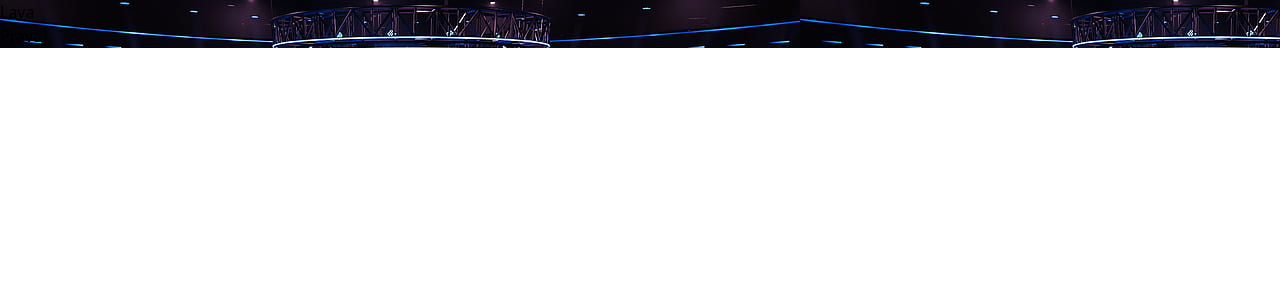
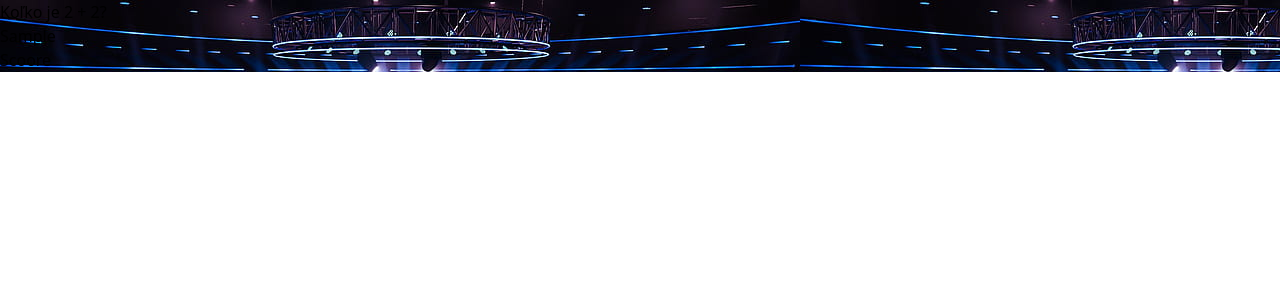
Before and after one commit to marosmichna/Millionaire-app, a React (Vite) app: page / in a window 1280 px wide. Both pictures are taken after typing "Sample" into the empty fields and a click on the button "Submit". Shown: the top 300 px of the page. Built offline with nearby package versions, Linux system fonts and the light colour scheme.

Commit message:
Add question 1 and 2

```diff
--- a/package.json
+++ b/package.json
@@ -13,6 +13,7 @@
     "@reduxjs/toolkit": "^2.2.1",
     "@types/react-redux": "^7.1.33",
     "clsx": "^2.1.0",
+    "firebase": "^10.8.1",
     "react": "^18.2.0",
     "react-dom": "^18.2.0",
     "react-hook-form": "^7.51.0",
--- a/src/App.tsx
+++ b/src/App.tsx
@@ -21,4 +21,4 @@ function App() {
   )
 }
 
-export default App
+export default App;
--- /dev/null
+++ b/src/components/GamePage/Scoore.tsx
@@ -0,0 +1,21 @@
+import { useSelector } from "react-redux";
+import { RootState } from "../../state/store";
+
+
+const Scoore = () => {
+
+  const userName = useSelector((state: RootState) => state.userName.userName);
+
+  return (
+    <div>
+        <div className="flex sm:h-screen sm:flex-col sm:justify-between px-8">
+            <div>{userName}</div>
+            <div>
+                Scoore
+            </div>
+        </div>
+    </div>
+  )
+}
+
+export default Scoore;
--- /dev/null
+++ b/src/data/millionaireQuestion.json
@@ -0,0 +1,42 @@
+[
+  [
+    {
+      "question": "Koľko je 1 + 1?",
+      "answers": ["1", "2", "3", "4"],
+      "correctAnswer": "2",
+      "value": 1000
+    },
+    {
+      "question": "Koľko je 3 + 1?",
+      "answers": ["1", "2", "3", "4"],
+      "correctAnswer": "4",
+      "value": 1000
+    },
+    {
+      "question": "Koľko je 2 + 2?",
+      "answers": ["1", "2", "3", "4"],
+      "correctAnswer": "4",
+      "value": 1000
+    }
+  ],
+  [
+    {
+      "question": "Aké je hlavné mesto Česka?",
+      "answers": ["Praha", "Brno", "Moskva", "Paríž"],
+      "correctAnswer": "Praha",
+      "value": 2000
+    },
+    {
+      "question": "Aké je hlavné mesto Slovenska?",
+      "answers": ["Praha", "Bratislava", "Zvolen", "Utekáč"],
+      "correctAnswer": "Bratislava",
+      "value": 2000
+    },
+    {
+      "question": "Aké je hlavné mesto Francúzska?",
+      "answers": ["Tokio", "Atény", "Paríž", "Berlín"],
+      "correctAnswer": "Paríž",
+      "value": 2000
+    }
+  ]
+]
--- a/src/pages/GamePage/GamePage.tsx
+++ b/src/pages/GamePage/GamePage.tsx
@@ -1,13 +1,27 @@
+import { useSelector } from "react-redux";
+import { AppDispatch, RootState } from "../../state/store";
+import Scoore from "../../components/GamePage/Scoore";
+import { useDispatch } from "react-redux";
+import data from "../../data/millionaireQuestion.json"
+import { loadMillionaireQuestion } from "../../state/millionaireQuestion/millionaireQuestionSlice";
 
 const GamePage = () => {
+    const dispatch = useDispatch<AppDispatch>();
+
+
+    dispatch(loadMillionaireQuestion(data))
+
+    const question = useSelector((state: RootState) => state.millionaireQuestions.millionaireQuestions[0][2].question);
   return (
     <div className="w-full h-screen flex mx-auto">
       <div className="grid grid-cols-1 w-full sm:grid-cols-2 mx-10 sm:mx-0">
-        <div className="text-white bg-blue-800 sm:ml-auto">Lava</div>
-        <div className="text-white bg-blue-200 sm:ml-auto">Prava</div>
+        <div className="text-white bg-blue-800 sm:ml-auto">{question ? question : "lalala"}</div>
+        <div className="text-white bg-blue-200 sm:ml-auto">
+            <Scoore />
+        </div>
       </div>
     </div>
   )
 }
 
-export default GamePage
+export default GamePage;
--- /dev/null
+++ b/src/state/millionaireQuestion/millionaireQuestionSlice.ts
@@ -0,0 +1,33 @@
+import { createSlice, PayloadAction } from "@reduxjs/toolkit";
+import { Draft } from "immer";
+import questionData from "../../data/millionaireQuestion.json";
+
+interface MillionaireQuestion {
+    question: string,
+    answers: string[],
+    correctAnswer: string,
+    value: number
+}
+
+interface MillionaireQuestionState {
+    millionaireQuestions: MillionaireQuestion[][]
+}
+
+const initialState: MillionaireQuestionState = {
+    millionaireQuestions: []
+};
+
+const millionaireQuestionSlice = createSlice({
+    name: "millionaireQuestion",
+    initialState,
+    reducers: {
+        loadMillionaireQuestion: (state, action: PayloadAction<MillionaireQuestion[][]>) => {
+            const draftState = state as Draft<MillionaireQuestionState>;
+            draftState.millionaireQuestions = action.payload;
+        },
+    },
+});
+
+export const { loadMillionaireQuestion } = millionaireQuestionSlice.actions;
+
+export default millionaireQuestionSlice.reducer;
--- a/src/state/store.ts
+++ b/src/state/store.ts
@@ -1,9 +1,11 @@
 import { configureStore } from "@reduxjs/toolkit";
-import userNameReducer from "./userName/userNameSlice"
+import userNameReducer from "./userName/userNameSlice";
+import millionaireQuestionReducer from "./millionaireQuestion/millionaireQuestionSlice";
 
 export const store = configureStore({
     reducer: {
         userName: userNameReducer,
+        millionaireQuestions: millionaireQuestionReducer,
     }
 });
 
```
Also changed, not shown: 1 other file (tests, documents, lock files or other folders).
